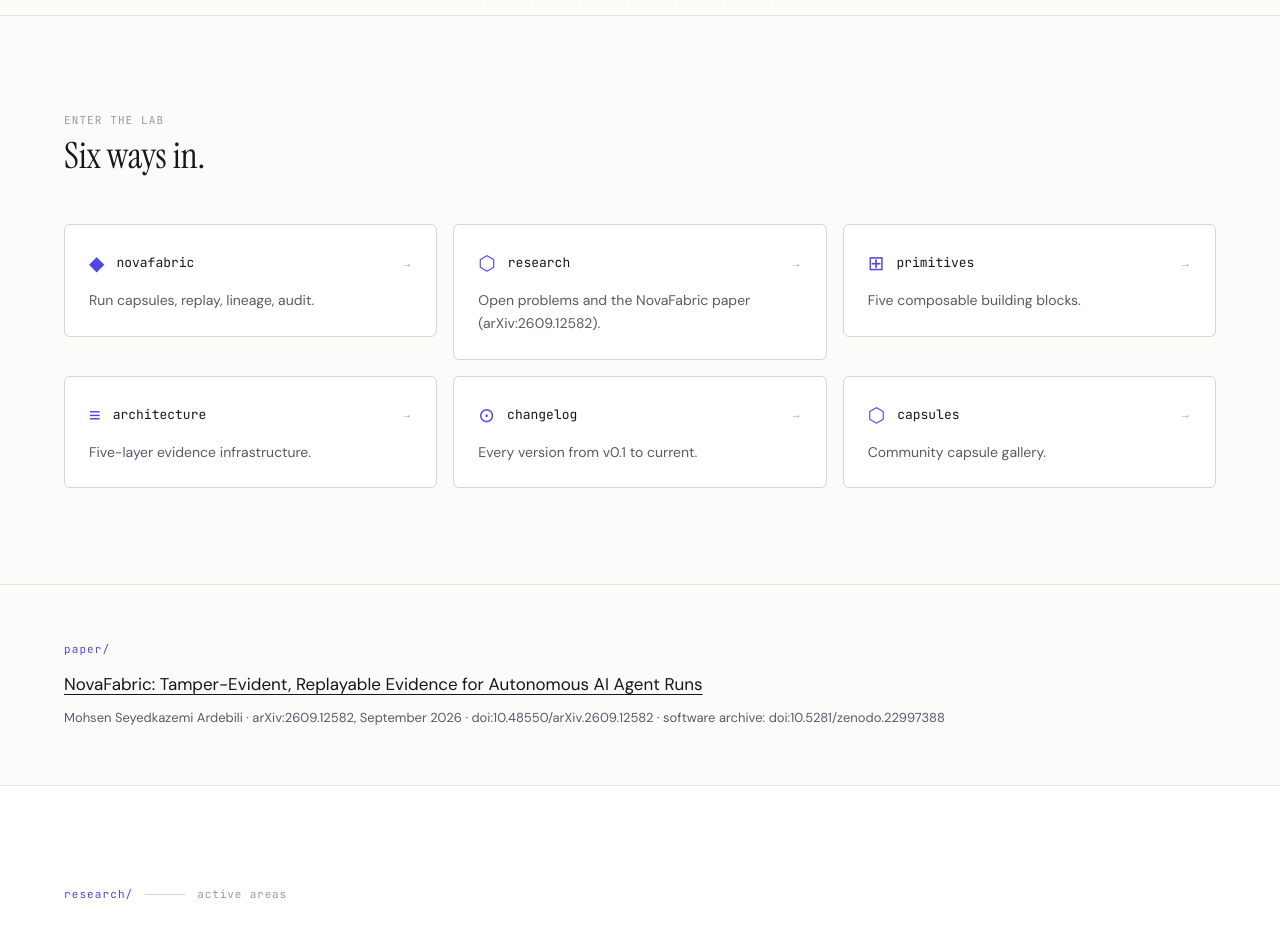
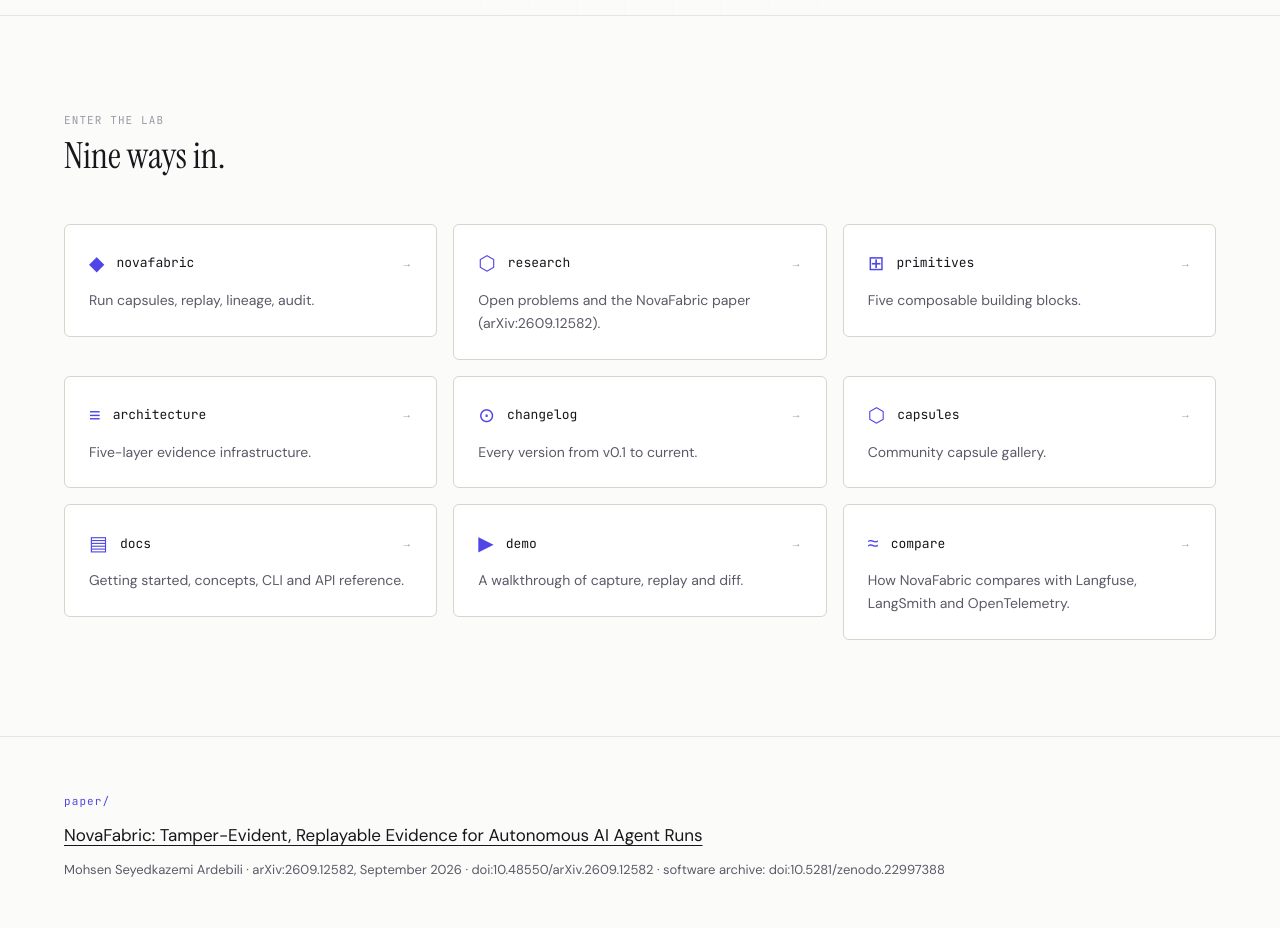
Before and after one commit to MSKazemi/novafabric-web, a Next.js app: page / in a window 1280 px wide. Shown: the part 4440-5368 px from the top of the page. Built offline with nearby package versions, Linux system fonts and the light colour scheme.

Commit message:
site: link docs, demo and the comparison page from the homepage grid

```diff
--- a/components/home/LabOverview.tsx
+++ b/components/home/LabOverview.tsx
@@ -37,6 +37,24 @@
     desc: "Community capsule gallery.",
     icon: "⬡",
   },
+  {
+    label: "docs",
+    href: "/docs/",
+    desc: "Getting started, concepts, CLI and API reference.",
+    icon: "▤",
+  },
+  {
+    label: "demo",
+    href: "/demo/",
+    desc: "A walkthrough of capture, replay and diff.",
+    icon: "▶",
+  },
+  {
+    label: "compare",
+    href: "/docs/comparison/",
+    desc: "How NovaFabric compares with Langfuse, LangSmith and OpenTelemetry.",
+    icon: "≈",
+  },
 ];
 
 export default function LabOverview() {
@@ -46,7 +64,7 @@
         <p className="font-code text-[11px] text-faint tracking-widest uppercase mb-2">
           Enter the lab
         </p>
-        <h2 className="font-display text-4xl text-ink mb-12">Six ways in.</h2>
+        <h2 className="font-display text-4xl text-ink mb-12">Nine ways in.</h2>
         <div className="grid grid-cols-1 sm:grid-cols-2 lg:grid-cols-3 gap-4">
           {LAB_PAGES.map((page) => (
             <Link key={page.href} href={page.href}>
```
